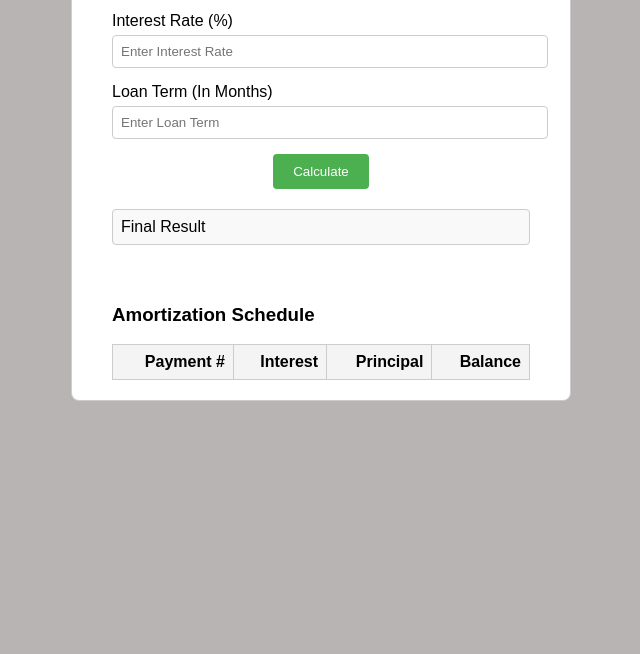
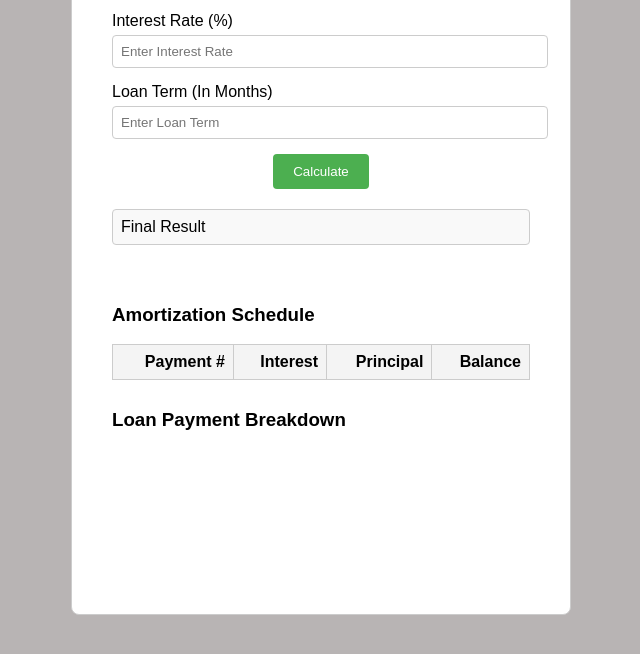
Before and after one commit to muaz64/Loan-Calculator-app, a plain HTML site: page index.html in a window 1280 px wide. Shown: the part 238-892 px from the top of the page, without its empty margins (319-959 px from the left). Before the commit the page ends 800 px from the top, so only its background shows below. Drawn offline with nearby package versions, Linux system fonts and the light colour scheme.

Commit message:
update html

```diff
--- a/index.html
+++ b/index.html
@@ -42,6 +42,11 @@
                     </tbody>
                 </table>
             </div>
+            <div id="chartContainer">
+                <h3>Loan Payment Breakdown</h3>
+                <canvas id="paymentChart"></canvas>
+            </div>
+
         </div>
 
     </div>
```
